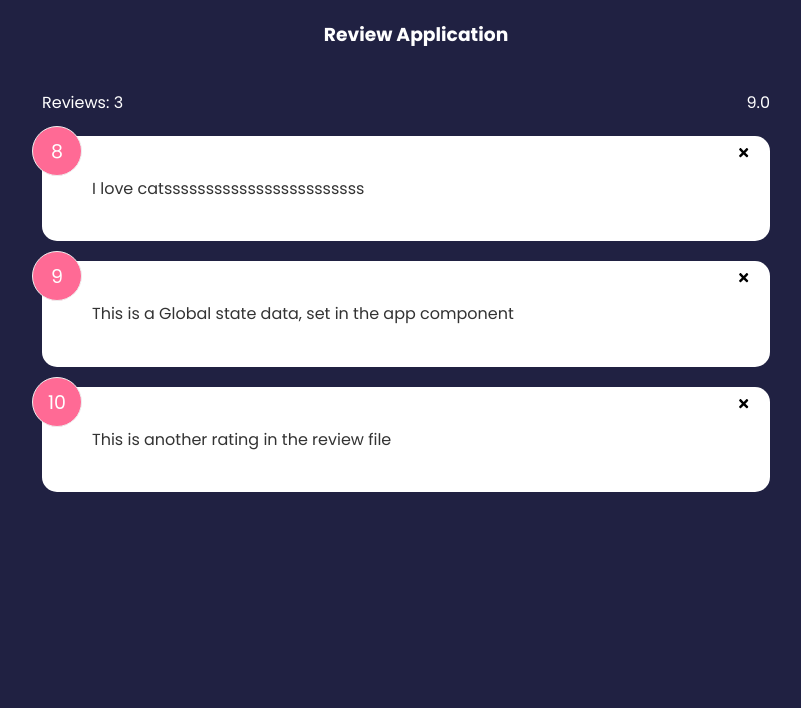
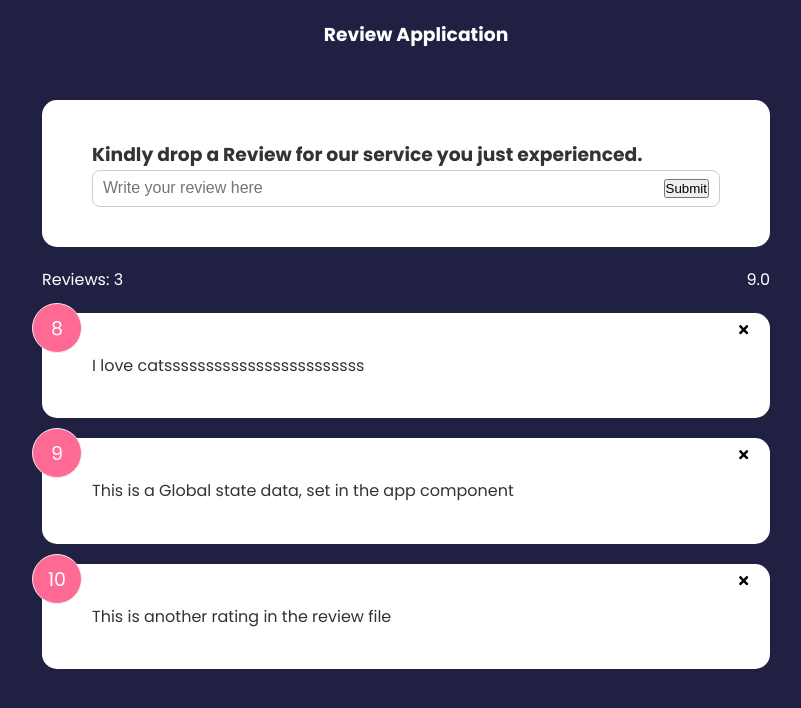
Before and after one commit to Chingkeziah/Feedback-Application, a React (Vite) app: page /review in a window 1280 px wide. Shown: the top 708 px of the page, without its empty margins (234-1035 px from the left). Built offline with nearby package versions, Linux system fonts and the light colour scheme.

Commit message:
feat: added a review form

```diff
--- a/src/App.jsx
+++ b/src/App.jsx
@@ -3,6 +3,7 @@ import { useState } from "react"
 import data from "./Data/reviewData"
 import List from "./Components/List"
 import ReviewStats from "./Components/ReviewStats"
+import ReviewForm from "./Components/ReviewForm"
 
 function App() {
   const [review, setReview] = useState(data)
@@ -17,6 +18,7 @@ function App() {
   return (
     <>
     <Header text="Review Application" />
+    <ReviewForm />
     <div className="container">
       <ReviewStats reviews={review} />
       <List reviews={review} deleteReview={deleteReview} />
--- a/src/Components/ReviewForm.jsx
+++ b/src/Components/ReviewForm.jsx
@@ -0,0 +1,27 @@
+import { useState } from "react"
+
+function ReviewForm() {
+    const [text, setText] = useState('')
+
+    const textHandler =(e) => {
+        setText(e.target.value)
+    }
+
+    return (
+    <>
+    <div className="container">
+      <div className="card">
+        <form>
+            <h3>Kindly drop a Review for our service you just experienced.</h3>
+            <div className="input-group">
+                <input type="text"value={text} placeholder="Write your review here" onChange={textHandler} />
+                <button type="submit">Submit</button>
+            </div>
+        </form>
+      </div>
+    </div>
+    </>
+  )
+}
+
+export default ReviewForm
```
